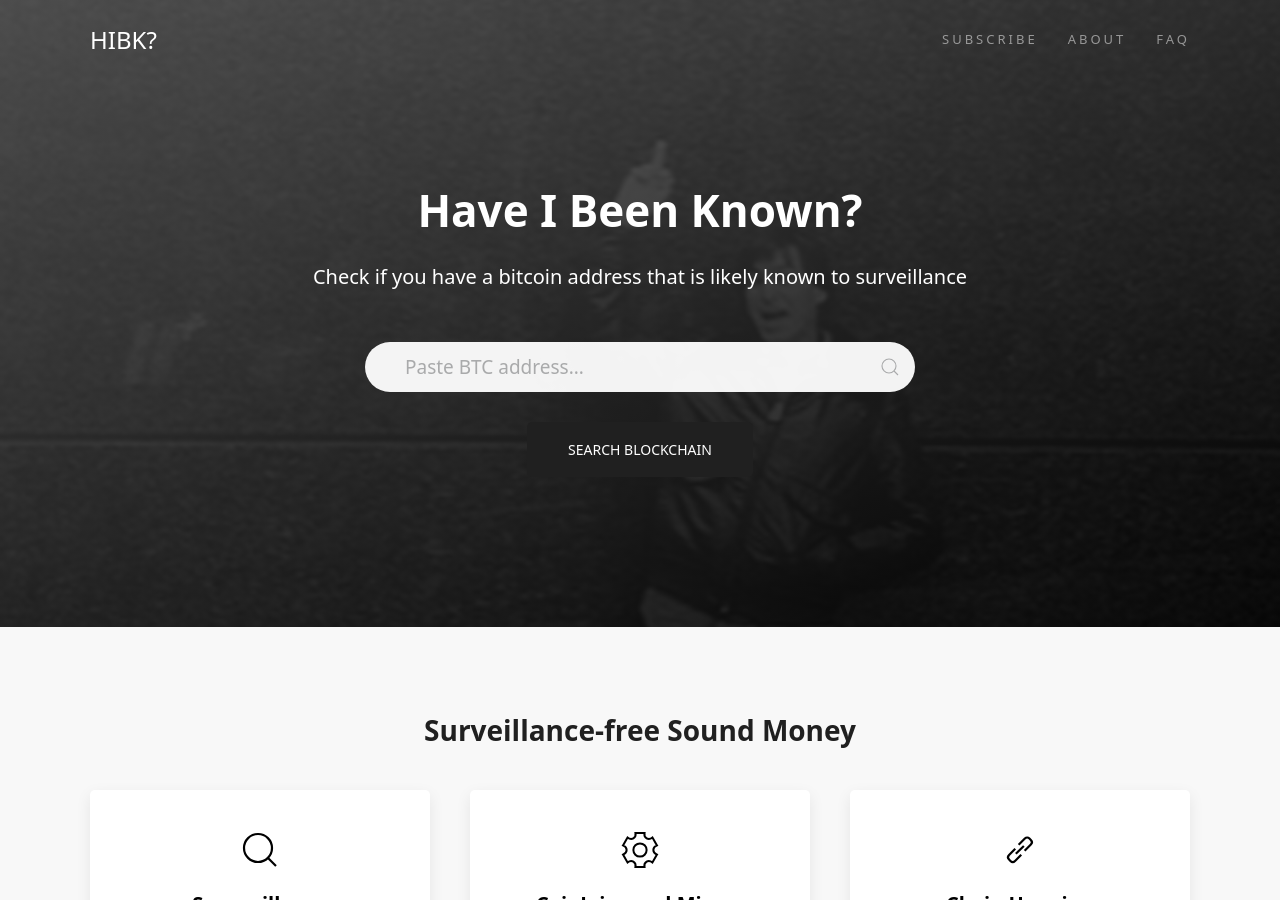
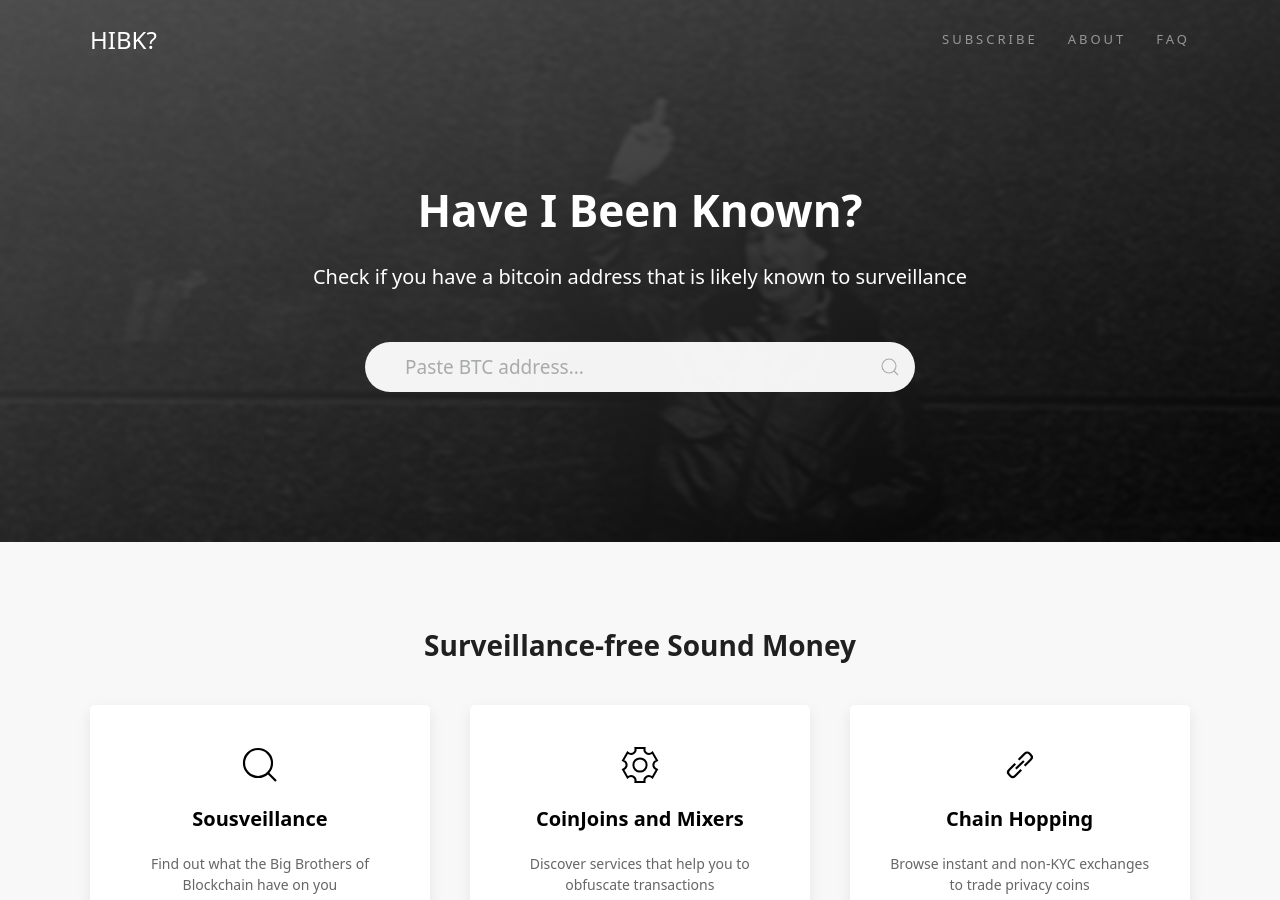
Before and after one commit to haveibeenknown/hibk, a Jekyll site: the page built from index.md, in a window 1280 px wide and 900 px high. Built offline with Jekyll 4.4.1, drawn with Linux system fonts in a browser that asks for light colours.

Commit message:
Hide "Search Blockchain" button and enable search on clicking search icon inside input field.

```diff
--- a/_includes/header-hero.html
+++ b/_includes/header-hero.html
@@ -49,12 +49,12 @@
 
                     <!-- Html Elements for Search -->
                     <div class="uk-position-relative">
-                        <form class="uk-search uk-search-default uk-width-1-1">
+                        <form class="uk-search uk-search-default uk-width-1-1" onsubmit="search();return false;">
                             <input id="hero-search" class="uk-search-input" type="search" placeholder="Paste BTC address...">
-                            <span data-uk-search-icon></span>
+                            <span data-uk-search-icon onclick="search()"></span>
                         </form>
-						<div align="center" style="padding-top: 20px;">
-							<a class="uk-button uk-button-primary uk-button-large uk-border-rounded uk-margin-small-top" href="#uh-oh-address-likely-known-container" data-uk-scroll="duration: 400; offset: 35;" onclick="filter('uh-oh-address-likely-known');">Search Blockchain</a>
+						<div align="center" style="padding-top: 20px;" hidden>
+							<a class="uk-button uk-button-primary uk-button-large uk-border-rounded uk-margin-small-top" href="#uh-oh-address-likely-known-container" data-uk-scroll="duration: 400; offset: 35;" onclick="filter('uh-oh-address-likely-known');" id="search-btn">Search Blockchain</a>
 						</div>
                     </div>
 
--- a/_layouts/help.html
+++ b/_layouts/help.html
@@ -67,6 +67,9 @@ layout: default
       .classList.remove('uk-hidden');
   }
 
+  function search() {
+    document.getElementById('search-btn').click();
+  }
 function filter(tag) {
   hideAllPrivacyIssues();
   if(tag == "uh-oh-address-likely-known")
```
